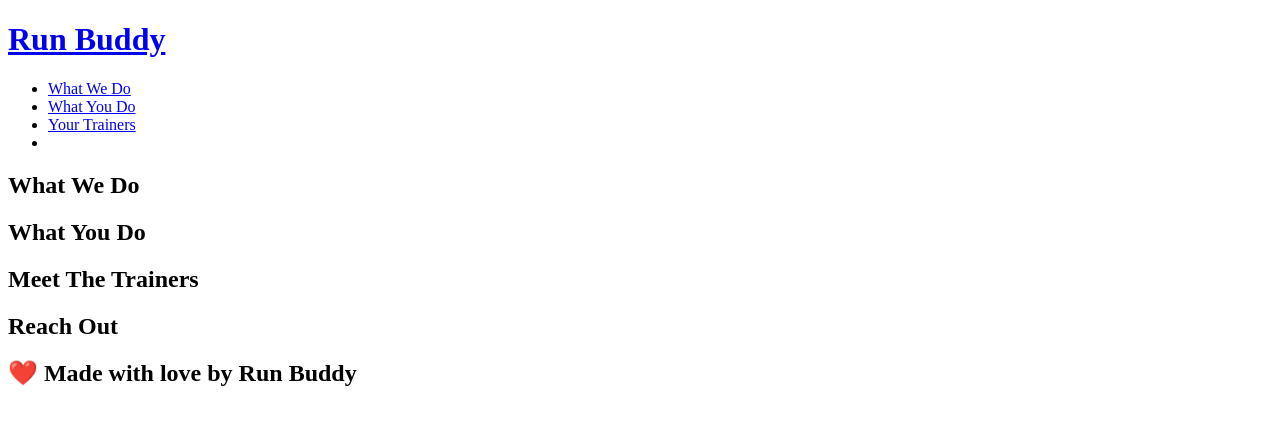
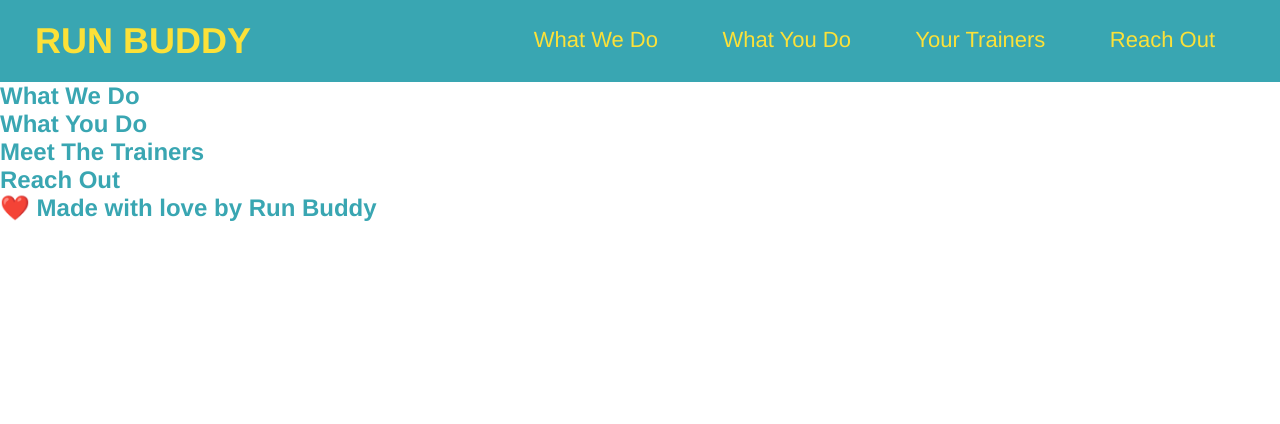
Before and after one commit to detrasmental/run-buddy, a plain HTML site: page index.html in a window 1280 px wide. Drawn offline with Linux system fonts and the light colour scheme.

Commit message:
<added new styles>

```diff
--- /dev/null
+++ b/assets/css/style.css
@@ -0,0 +1,43 @@
+* {
+    margin: 0;
+    padding: 0;
+}
+
+body {
+    /* more on this crazy alphanumerical value in a minute! */
+    color: #39a6b2;
+    font-family: Helvetica, Arial, sans-serif;
+  }
+
+  /* apply styles to <header> */
+  header {
+      padding: 20px 35px;
+      background-color: #39a6b2
+  }
+  header h1 {
+    font-weight: bold;
+    font-size: 36px;
+    color: #fce138;
+    margin: 0;
+    display: inline;
+  }
+
+  header a {
+    text-decoration: none;
+    color: #fce138;
+  }
+
+  header nav {
+      float: right;
+      margin: 7px 0;
+  }
+
+  header nav ul li {
+      display: inline;
+  }
+
+  header nav ul li a {
+      margin: 0 30px;
+      font-weight: lighter;
+      font-size: 22px;
+  }
--- a/index.html
+++ b/index.html
@@ -1,14 +1,15 @@
 <!DOCTYPE html>
 <html lang="en">
-    <head>
-        <meta charset="UTF-8" />
-        <title> Run Dummy</title>
+  <head>
+    <meta charset="UTF-8" />
+    <title>RUN BUDDY</title>
+        <link rel="stylesheet" href="./assets/css/style.css" />
     </head>
     <body>
     <!-- navigation -->
     <header>
         <h1>
-          <a href="/">Run Buddy</a>
+          <a href="/">RUN BUDDY</a>
         </h1>
         <nav>
          <!-- Unordered list element -->
@@ -25,7 +26,7 @@
                 <a href="#your-trainers">Your Trainers</a>
             </li>
             <li>
-                <a href="#reach-out"></a>
+                <a href="#reach-out">Reach Out</a>
             </li>
         </ul>
       </nav>
```
